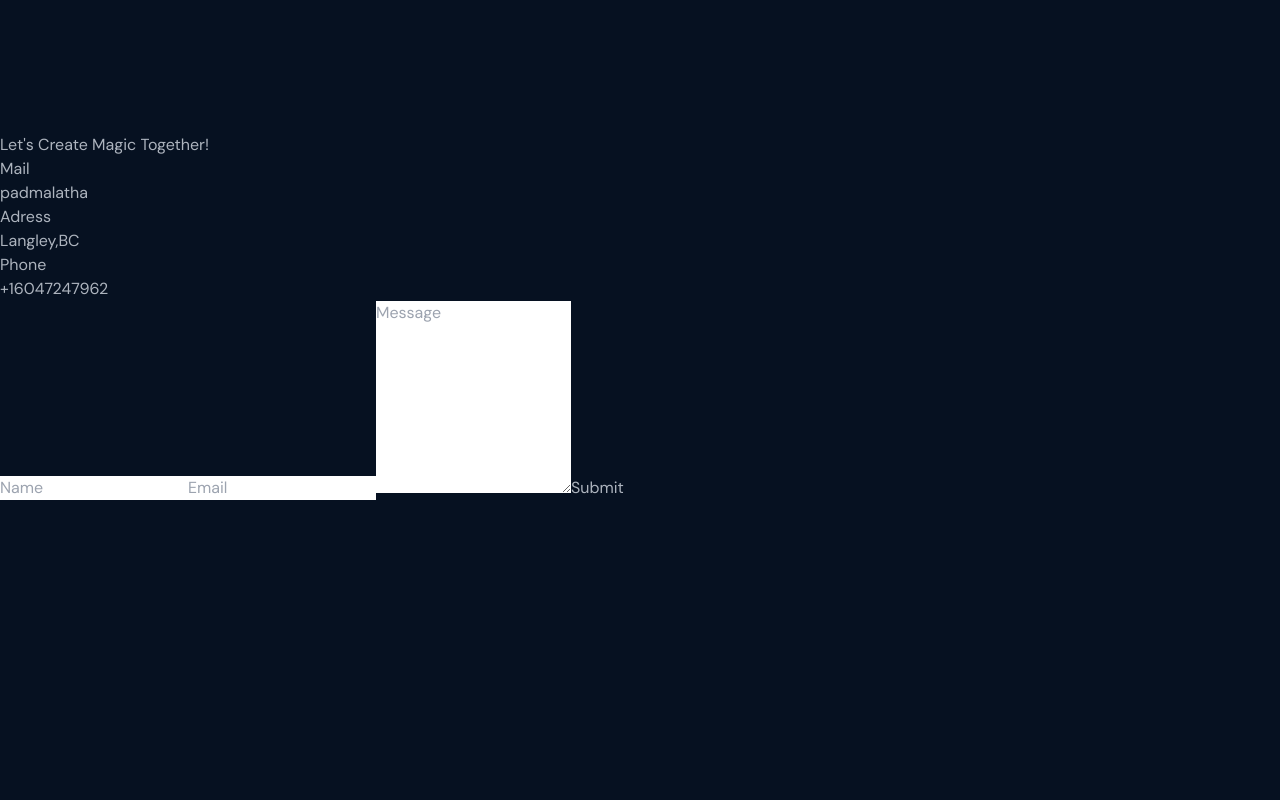
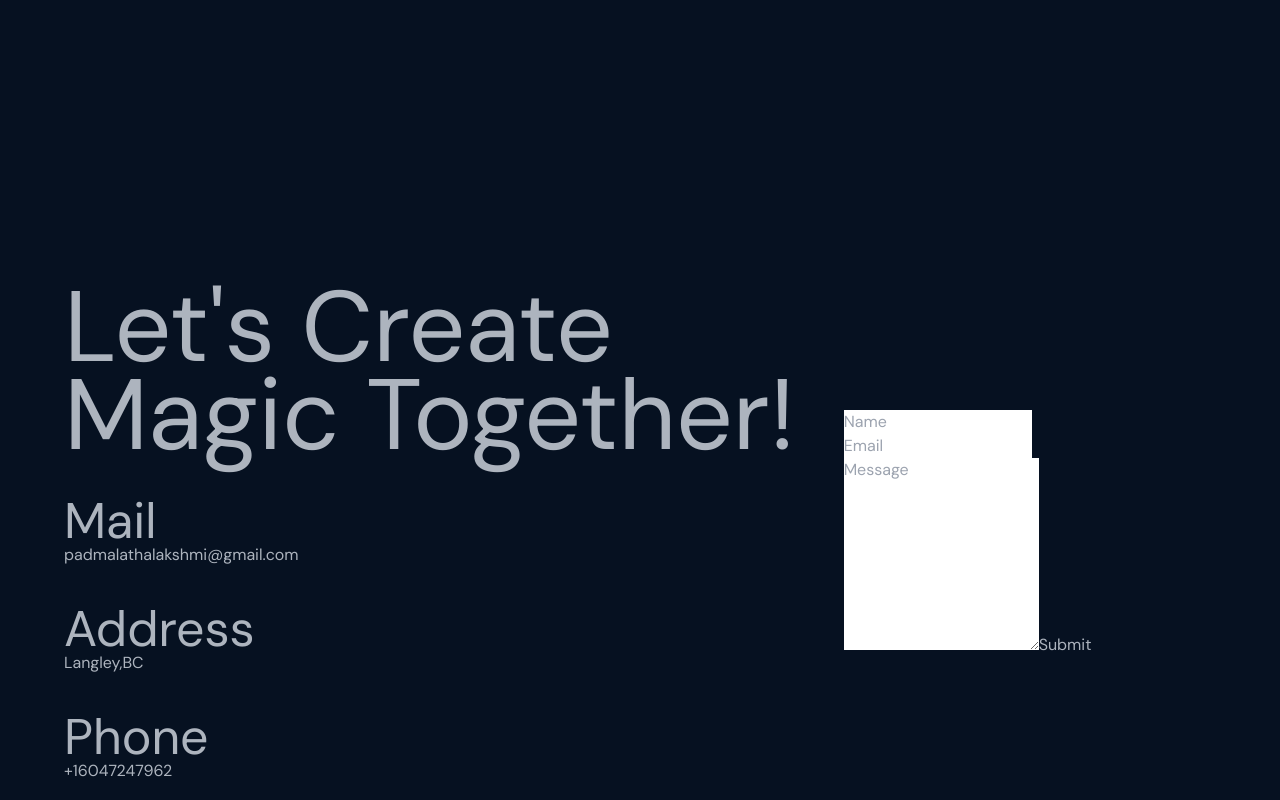
Before and after one commit to padmalathak/portfolio, a React (Create React App) app: page / in a window 1280 px wide. Shown: the part 7620-8420 px from the top of the page. Built offline with nearby package versions, Linux system fonts and the light colour scheme.

Commit message:
Styles for the page

```diff
--- a/src/Component/Contact/Contact.jsx
+++ b/src/Component/Contact/Contact.jsx
@@ -7,16 +7,15 @@ function Contact() {
           <h1>Let's Create Magic Together!</h1>
           <div className="item">
             <h2>Mail</h2>
-            <span>padmalatha</span>
+            <span>padmalathalakshmi@gmail.com</span>
           </div>
           <div className="item">
-            <h2>Adress</h2>
+            <h2>Address</h2>
             <span>Langley,BC</span>
           </div>
           <div className="item">
             <h2>Phone</h2>
             <span>+16047247962</span>
-          </div>
           </div>
         </div>
         <div className="formContainer">
@@ -27,6 +26,7 @@ function Contact() {
             <button>Submit</button>
           </form>
         </div>
+      </div>
     </section>
   );
 }
--- a/src/Component/Contact/Contact.scss
+++ b/src/Component/Contact/Contact.scss
@@ -0,0 +1,44 @@
+@use "../../Styles/partials/mixins" as *;
+.contact {
+  margin-top: 3rem;
+  display: flex;
+  flex-direction: column;
+  align-items: center;
+  padding-top: 2rem;
+  padding-right: 16px;
+  padding-left: 16px;
+
+  @include tablet {
+    flex-direction: row;
+    width: 100%;
+    height: 100%;
+    margin-top: 0;
+    justify-content: space-around;
+    padding-right: 5%;
+    padding-left: 5%;
+    padding-top: 0;
+  }
+
+  .textContainer {
+    display: flex;
+    flex-direction: column;
+    gap: 40px;
+    h1 {
+      font-size: 50px;
+
+      @include tablet {
+        font-size: 100px;
+        line-height: 88px;
+      }
+    }
+
+    h2 {
+      font-size: 25px;
+      line-height: 22px;
+      @include tablet {
+        font-size: 50px;
+        line-height: 44px;
+      }
+    }
+  }
+}
```
Lines whose indentation alone changed are shown as unchanged.
